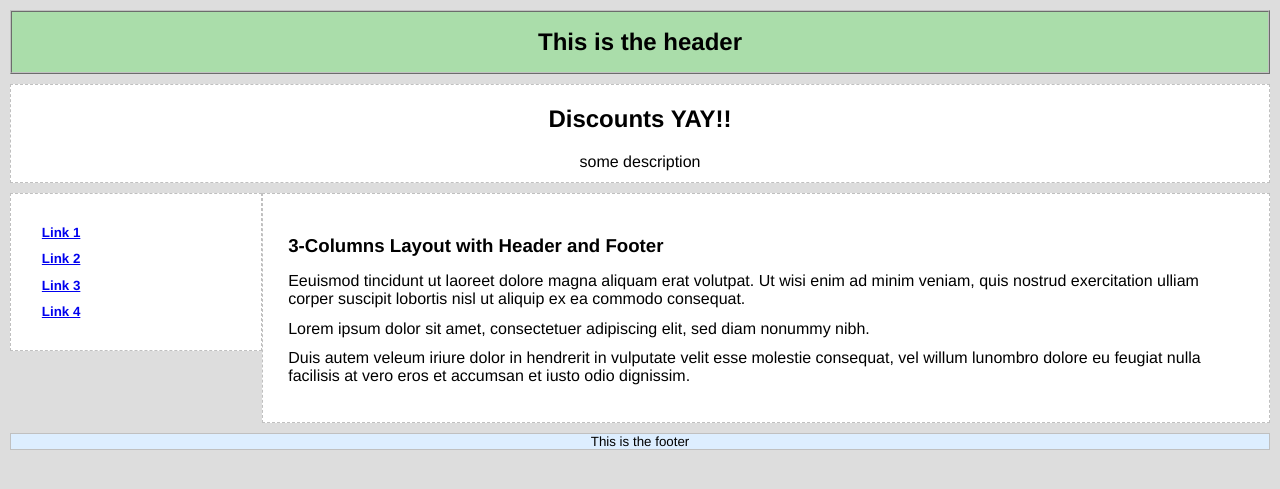
After one commit to Tartori/Watcher, a PHP site: page /index.php in a window 1280 px wide. The commit adds this page. Shown: the top 489 px of the page. Run offline with PHP 8.4, Linux system fonts and the light colour scheme.

Commit message:
extracted navigation to navigation.php

```diff
--- a/index.html
+++ b/index.php
@@ -12,12 +12,7 @@
         <p> some description</p>
     </section>
 	<div class="row">
-		<nav class="column col-1">
-			<a href="example.html">Link 1</a>
-			<a href="example.html">Link 2</a>
-			<a href="example.html">Link 3</a>
-			<a href="example.html">Link 4</a>
-		</nav>
+		<?php include('navigation.php'); ?>
 		<section class="column col-4">
 			<h2>3-Columns Layout with Header and Footer</h2>
 			<p>Eeuismod tincidunt ut laoreet dolore magna aliquam erat volutpat. Ut wisi enim ad minim veniam, quis nostrud exercitation ulliam corper suscipit lobortis nisl ut aliquip ex ea commodo consequat.</p>
--- /dev/null
+++ b/navigation.php
@@ -0,0 +1,6 @@
+<nav class="column col-1">
+    <a href="example.html">Link 1</a>
+    <a href="example.html">Link 2</a>
+    <a href="example.html">Link 3</a>
+    <a href="example.html">Link 4</a>
+</nav>
```
